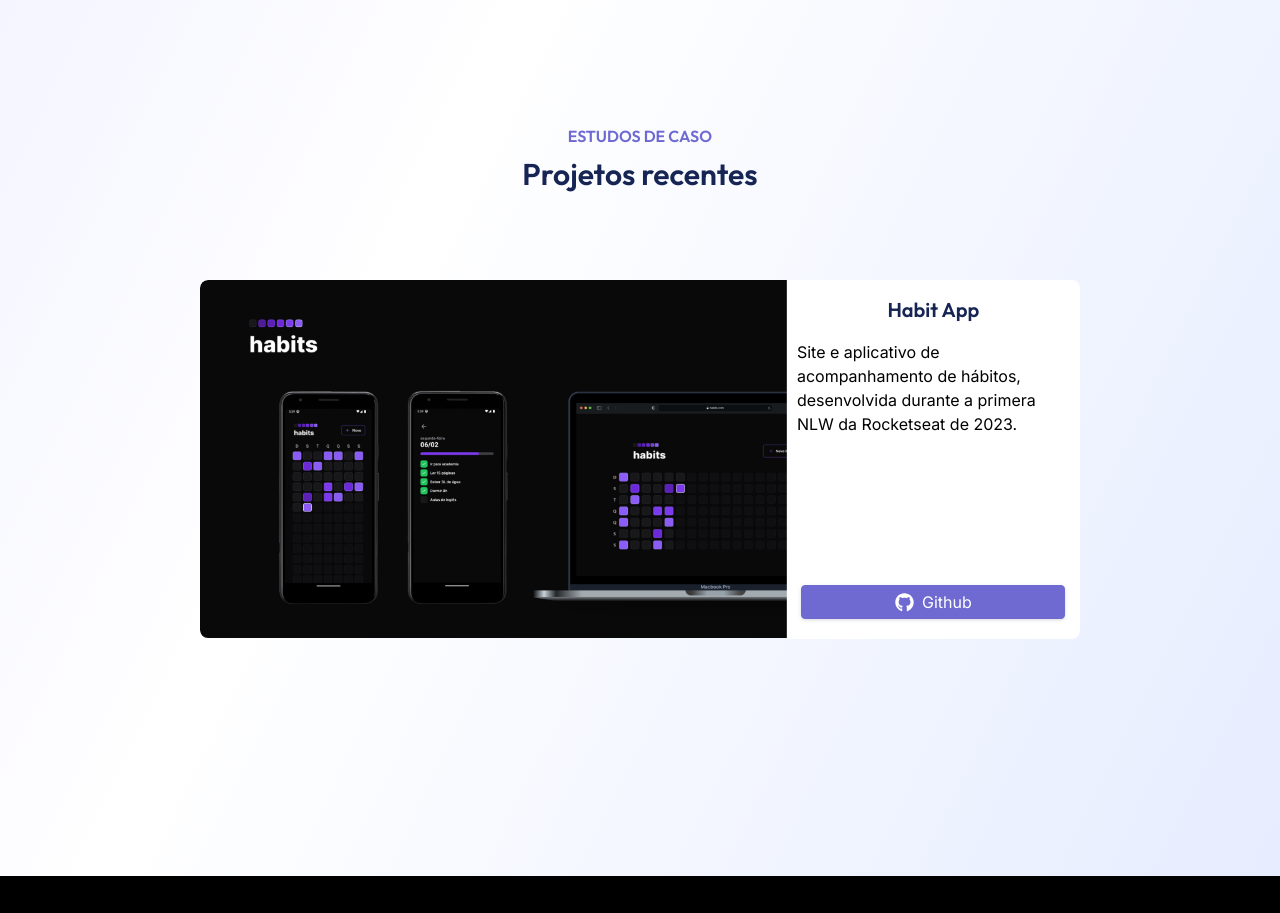
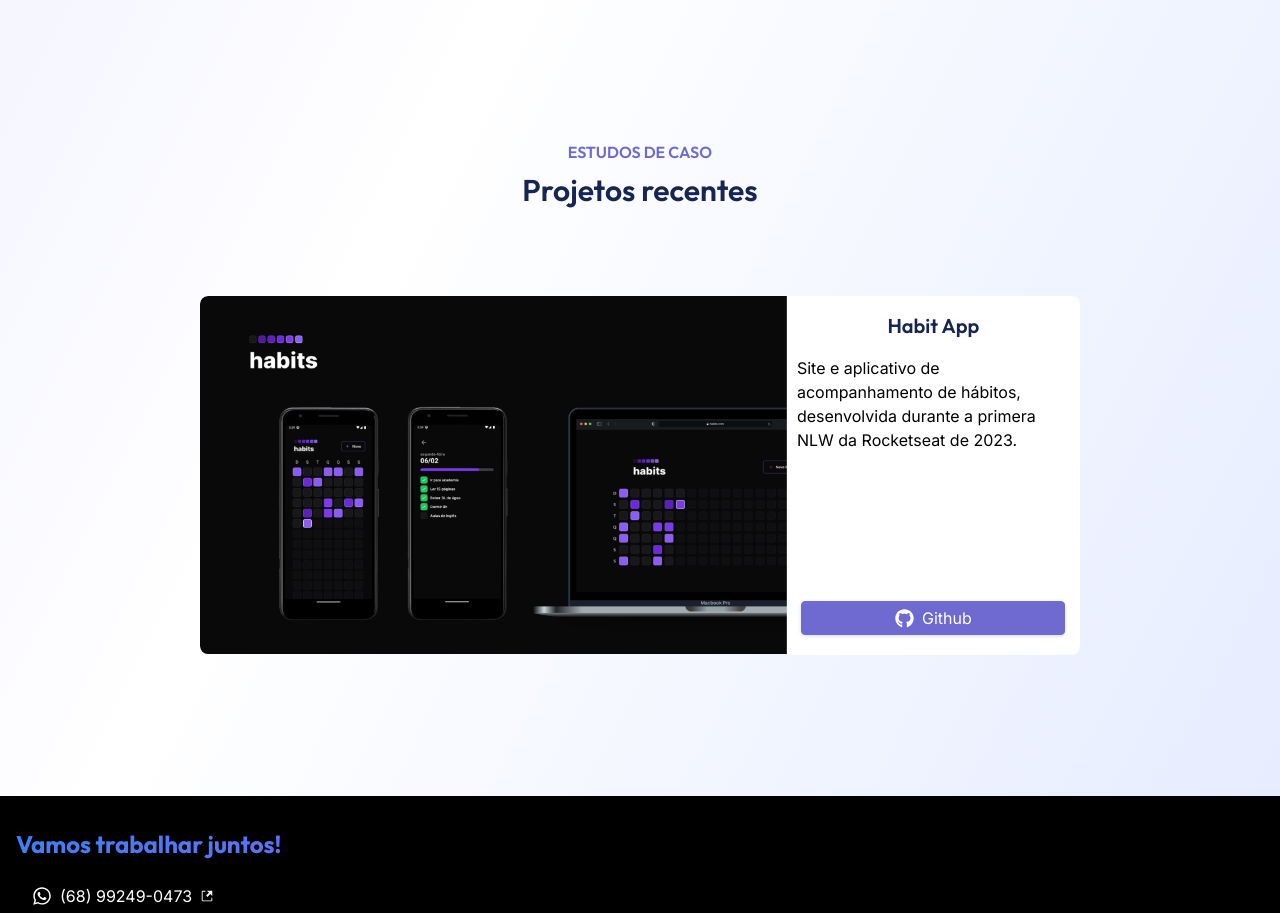
Before and after one commit to br-gabriel/my-portfolio, a Next.js app: page / in a window 1280 px wide. Shown: the part 1540-2453 px from the top of the page. Built offline with nearby package versions, Linux system fonts and the light colour scheme.

Commit message:
responsive page adjustment

```diff
--- a/src/components/Projects/index.jsx
+++ b/src/components/Projects/index.jsx
@@ -7,8 +7,8 @@ const outfit = Outfit({
 
 export default function Projects() {
   return (
-    <section id="projects" className="mt-20 w-full h-full md:h-[100vh] flex flex-col items-center justify-start">
-      <div className="mt-20 md:mt-12 flex flex-col items-center">
+    <section id="projects" className="mt-20 w-full h-full md:h-[90vh] flex flex-col items-center justify-start">
+      <div className="mt-20 md:mt-16 flex flex-col items-center">
         <span
           className={`${outfit.className} font-semibold text-[#6e6ad2] mb-2`}
         >
@@ -21,7 +21,7 @@ export default function Projects() {
           Projetos recentes
         </h3>
       </div>
-      <div className="mt-5 md:mt-20 w-full max-w-4xl h-full p-2 overflow-hidden">
+      <div className="mt-5 md:mt-20 w-full max-w-4xl p-2 overflow-hidden">
         <NewCarousel />
       </div>
     </section>
```
